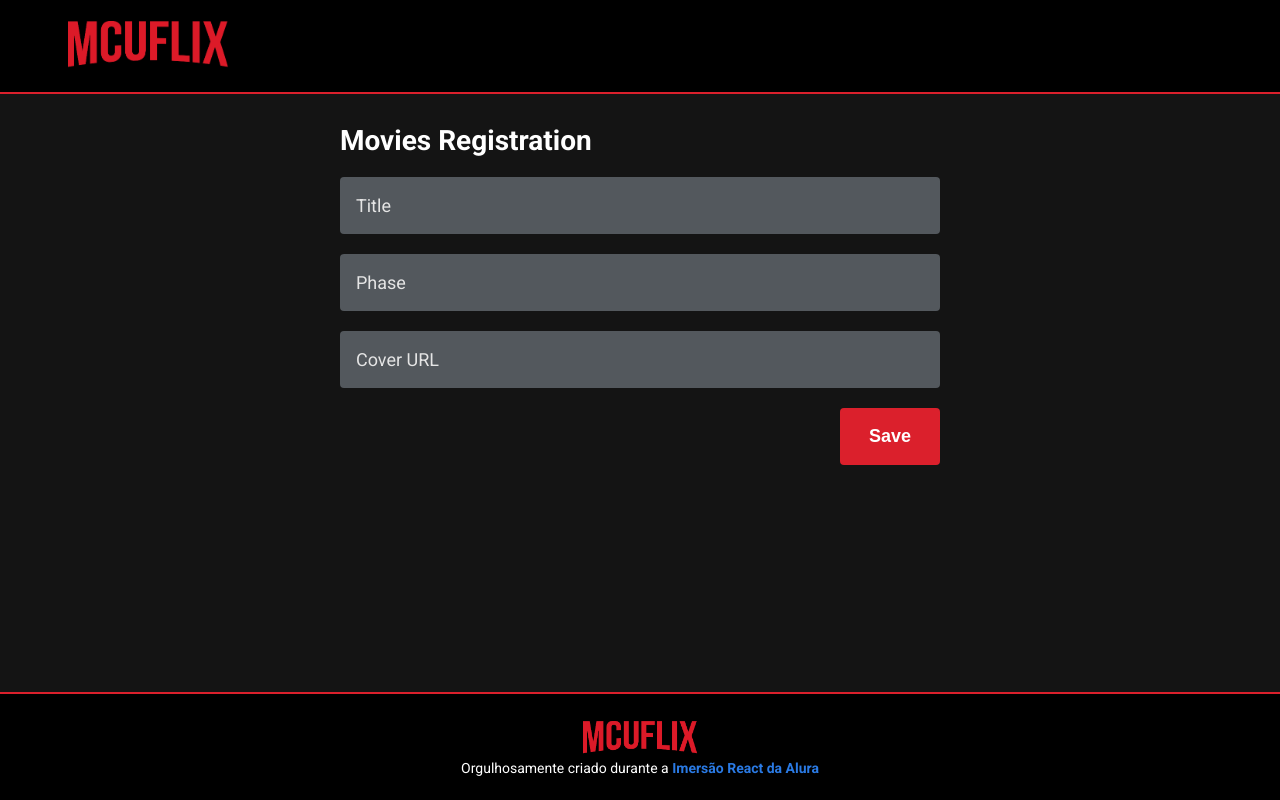
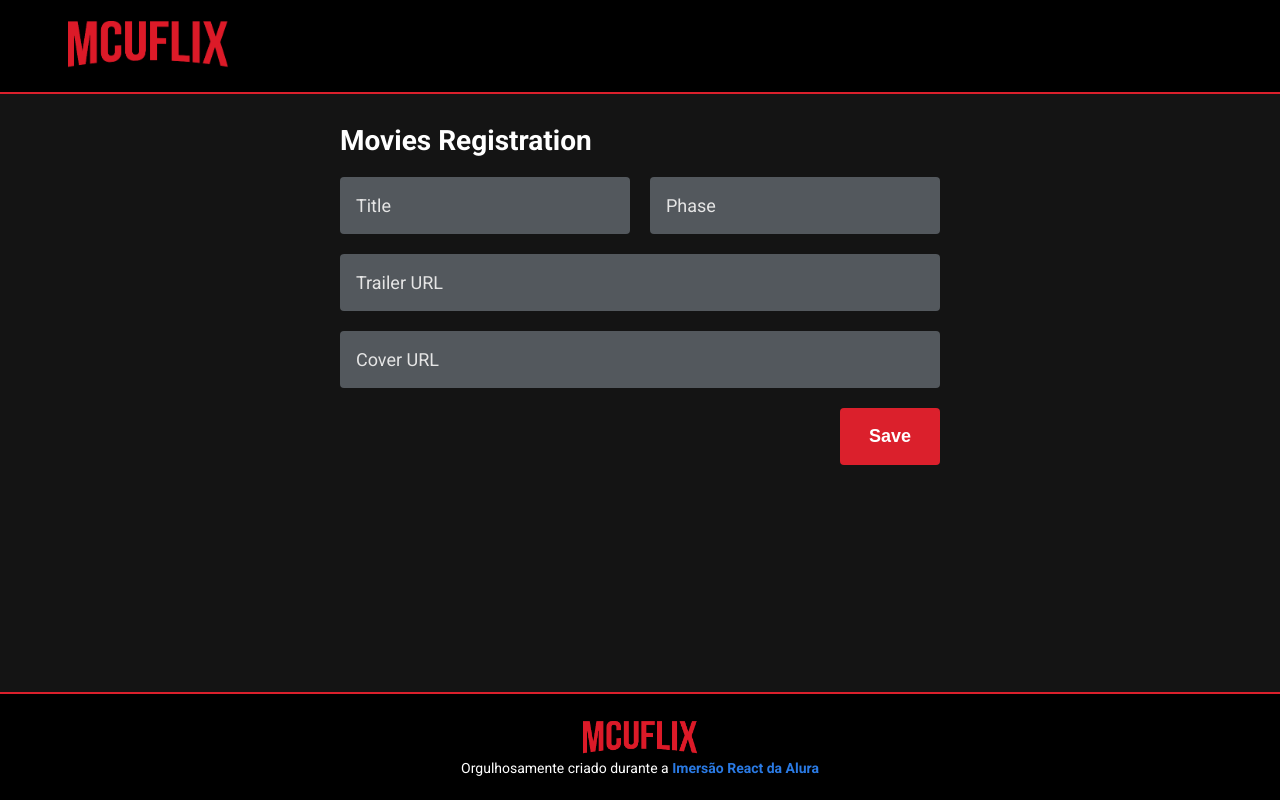
Before and after one commit to AugustoMarcelo/mcuflix, a React (Create React App) app: page /create in a window 1280 px wide. Built offline with nearby package versions, Linux system fonts and the light colour scheme.

Commit message:
Added trailer field

```diff
--- a/src/pages/CreateMovie/index.tsx
+++ b/src/pages/CreateMovie/index.tsx
@@ -7,11 +7,14 @@ import { Link } from 'react-router-dom';
 import DefaultLayout from '../DefaultLayout';
 import { Input, Button } from '../../components/Form';
 
-import { Content, Form, Title } from './styles';
+import {
+  Content, Form, Title, InputGroup,
+} from './styles';
 
 interface ICreateMovie {
   title: string;
   phase?: number | undefined;
+  trailer_url?: string;
   cover_url: string;
 }
 
@@ -20,6 +23,7 @@ const CreateMovie: React.FC = () => {
   const [formData, setFormData] = useState<ICreateMovie>({
     title: '',
     phase: undefined,
+    trailer_url: '',
     cover_url: '',
   });
 
@@ -51,6 +55,7 @@ const CreateMovie: React.FC = () => {
       setFormData({
         title: '',
         phase: undefined,
+        trailer_url: '',
         cover_url: '',
       });
       setShowMessage(true);
@@ -64,6 +69,7 @@ const CreateMovie: React.FC = () => {
       <Content>
         <Title>Movies Registration</Title>
         <Form onSubmit={handleSubmit}>
+          <InputGroup>
             <Input
               label="Title"
               name="title"
@@ -76,6 +82,14 @@ const CreateMovie: React.FC = () => {
               type="number"
               onChange={handleInputChange}
               value={formData.phase}
+            />
+          </InputGroup>
+          <Input
+            label="Trailer URL"
+            name="trailer_url"
+            type="url"
+            onChange={handleInputChange}
+            value={formData.trailer_url}
           />
           <Input
             label="Cover URL"
--- a/src/pages/CreateMovie/styles.ts
+++ b/src/pages/CreateMovie/styles.ts
@@ -40,3 +40,9 @@ export const Form = styled.form`
   flex-direction: column;
   width: 100%;
 `;
+
+export const InputGroup = styled.div`
+  display: grid;
+  grid-template-columns: repeat(2, 1fr);
+  column-gap: 20px;
+`;
```
Lines whose indentation alone changed are shown as unchanged.
